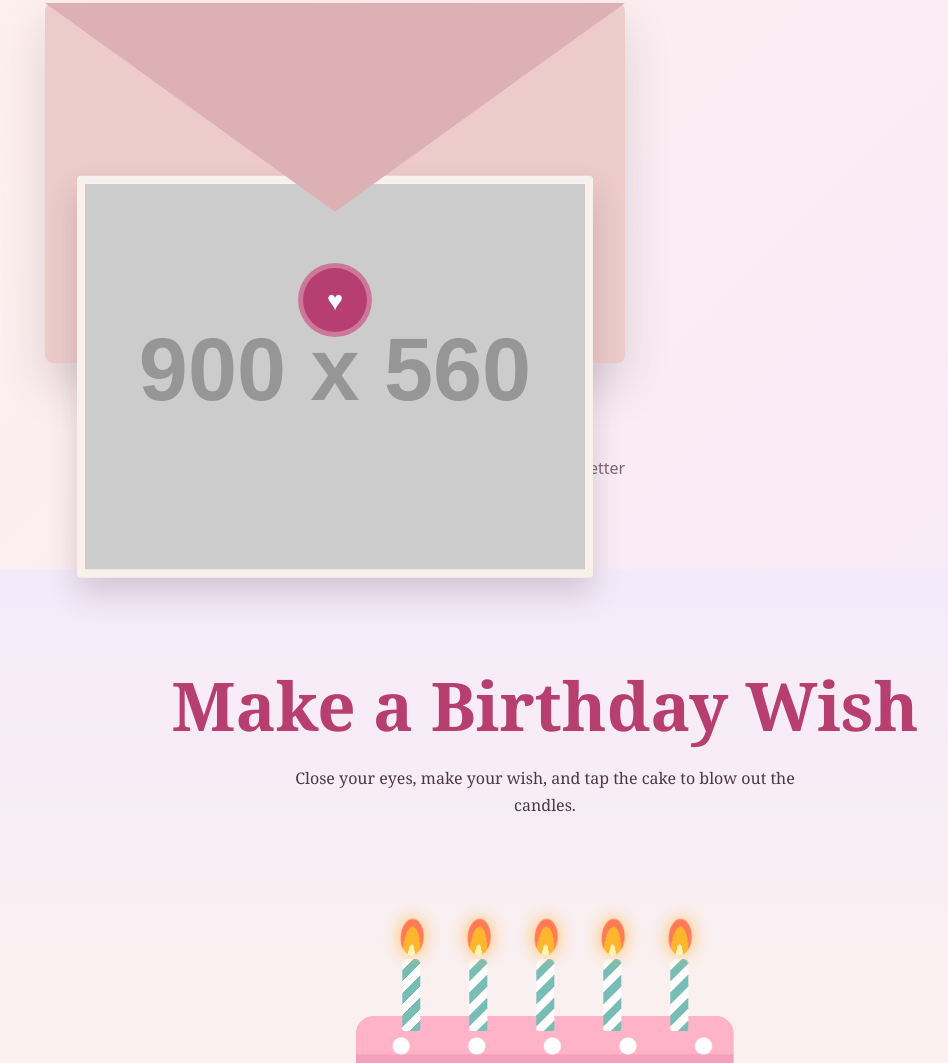
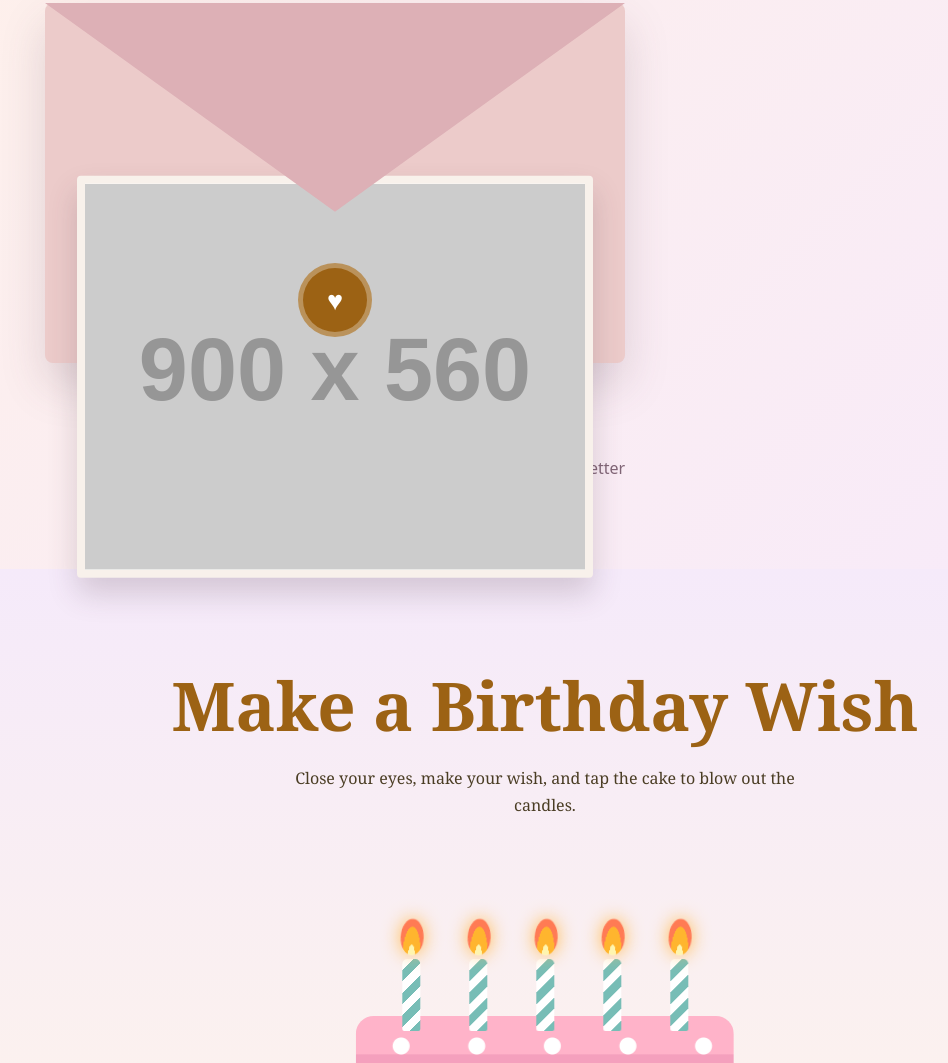
Before and after one commit to teresa-2206/birthdaycard4.tlyperlynn.elele, a plain HTML site: page index.html in a window 1280 px wide. Shown: the part 2481-3544 px from the top of the page, without its empty margins (95-1043 px from the left). Drawn offline with Linux system fonts and the light colour scheme; placeholder pictures from the web are drawn by us.

Commit message:
Modify color variables in index.html
Updated color variables for improved theme consistency.

```diff
--- a/index.html
+++ b/index.html
@@ -7,11 +7,11 @@
 
   <style>
     :root {
-      --pink: #ed6a9a;
-      --pink-dark: #b63e70;
-      --cream: #fffaf5;
-      --purple: #7b61a8;
-      --ink: #493846;
+      --pink: #e6a82e;
+      --pink-dark: #9c6214;
+      --cream: #fffdf5;
+      --purple: #c99a38;
+      --ink: #4a3d24;
       --gold: #e0ae62;
     }
 
@@ -28,7 +28,7 @@
       overflow-x: hidden;
       color: var(--ink);
       font-family: Georgia, "Times New Roman", serif;
-      background: #fff8f6;
+      background: #fffdf4;
     }
 
     button {
```
